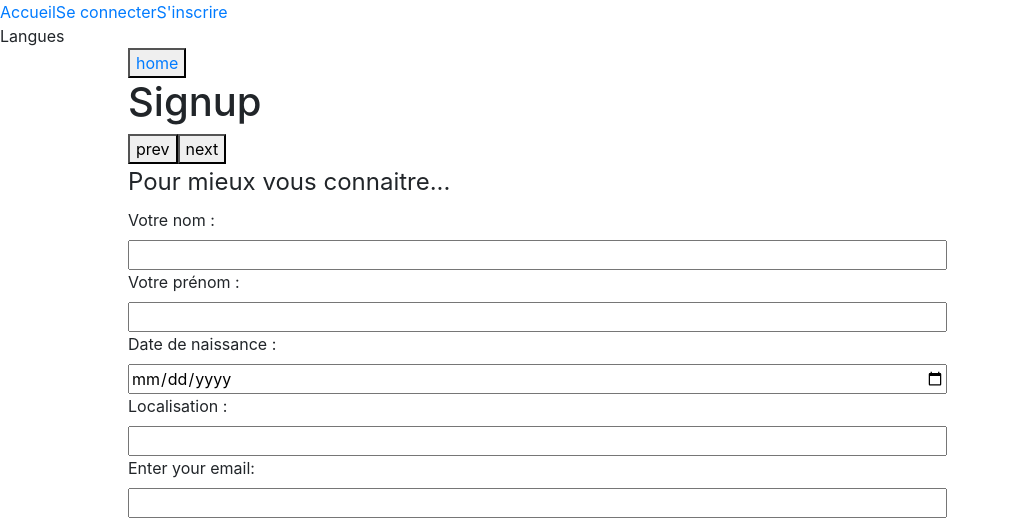
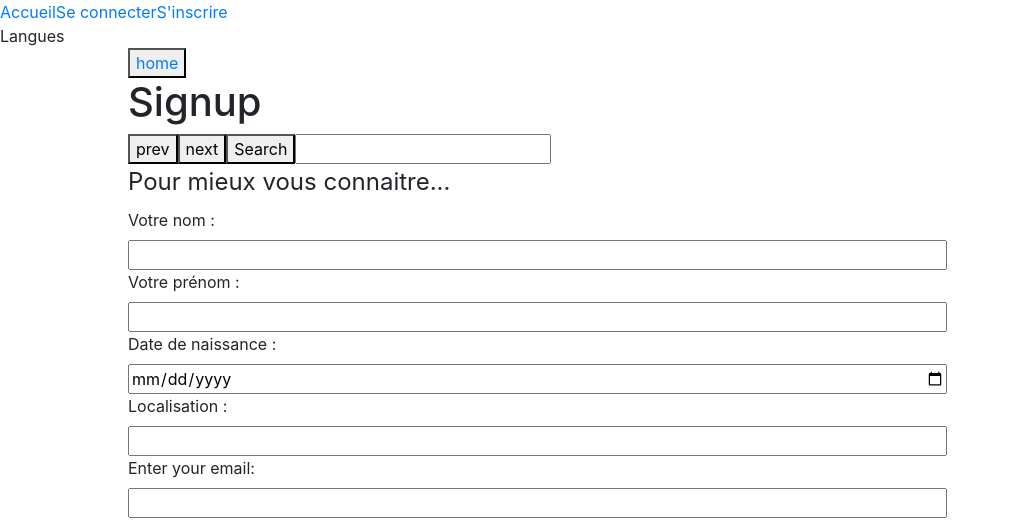
Before and after one commit to ghislaingirardeau/Planet_music, a Nuxt app: page /signup in a window 1280 px wide. Shown: the top 528 px of the page, without its empty margins (0-1009 px from the left). Built offline with nearby package versions, Linux system fonts and the light colour scheme.

Commit message:
search bar instrument test

```diff
--- a/pages/signup.vue
+++ b/pages/signup.vue
@@ -6,6 +6,11 @@
 
         <button @click="prev">prev</button>
         <button @click="next">next</button>
+
+        <!-- search button feature -->
+        <button @click="searchInstrument">Search</button>
+        <input type="text" v-model="searchInst">
+        {{resultSearch}}
 
         <form action="" method="get" class="form__signup">
 
@@ -139,6 +144,8 @@ export default {
             instrumentCategory: "",
             instrumentsList: [],
             instrumentClass: instrument,
+            searchInst: "",
+            resultSearch: "",
             direction: '',
 
 
@@ -170,6 +177,16 @@ export default {
         },
         showInstruments(type) {
             return this.instrumentCategory = type
+        },
+        searchInstrument() {
+            let test = Object.values(this.instrumentClass)
+            for (let i of test) {
+                if(i.find(element => element === this.searchInst)) {
+                   return this.resultSearch = i
+                } else {
+                    this.resultSearch = "Cet instrument n'est pas dans la liste"
+                }
+            }
         }
     }
 }
```
Also changed, not shown: components/instruments/searchBar.vue (added, +10 -0 lines).
